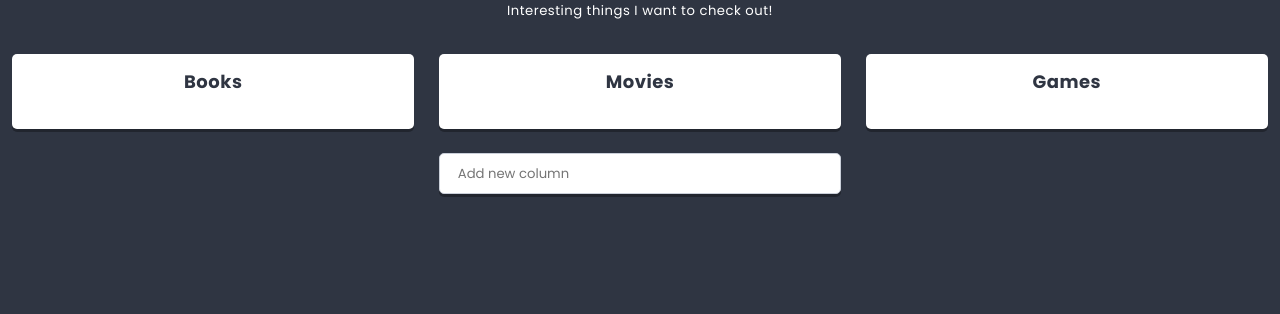
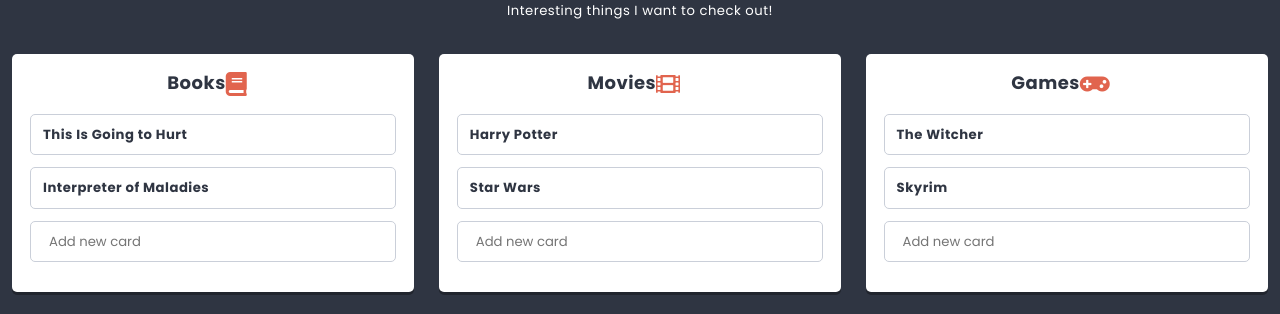
Before and after one commit to gombroo/react, a React app: page / in a window 1280 px wide. Shown: the part 378-692 px from the top of the page. Built offline with nearby package versions, Linux system fonts and the light colour scheme.

Commit message:
Finish Card component

```diff
--- a/src/components/App/App.js
+++ b/src/components/App/App.js
@@ -1,6 +1,6 @@
 import React from 'react';
 import styles from './App.scss';
-import List from '../List/List.js';
+import List from '../List/List';
 import {pageContents, listData} from '../../data/dataStore.js';
 
 class App extends React.Component {
--- a/src/components/Card/Card.js
+++ b/src/components/Card/Card.js
@@ -1,6 +1,6 @@
 import React from 'react';
+import PropTypes from 'prop-types';
 import styles from './Card.scss';
-import PropTypes from "prop-types";
 
 class Card extends React.Component {
   static propTypes = {
--- a/src/components/Column/Column.js
+++ b/src/components/Column/Column.js
@@ -1,9 +1,10 @@
 import React from 'react';
+import PropTypes from 'prop-types';
+import {settings} from '../../data/dataStore';
 import styles from './Column.scss';
+import Card from '../Card/Card';
 import Creator from '../Creator/Creator';
-import PropTypes from 'prop-types';
-
-
+import Icon from '../Icon/Icon';
 
 class Column extends React.Component {
   state = {
@@ -12,12 +13,42 @@
 
   static propTypes = {
     title: PropTypes.node.isRequired,
+    cards: PropTypes.array,
+    icon: PropTypes.string,
+  }
+
+  addCard(title){
+    this.setState(state => (
+      {
+        cards: [
+          ...state.cards,
+          {
+            key: state.cards.length ? state.cards[state.cards.length-1].key+1 : 0,
+            title,
+            icon: 'list-alt',
+          }
+        ]
+      }
+    ));
   }
 
   render() {
     return (
       <section className={styles.component}>
-        <h3 className={styles.title}>{this.props.title}</h3>
+        <h3 className={styles.title}>{this.props.title}
+          <span className={styles.icon}>
+            <Icon name={this.props.icon} />
+          </span>
+        </h3>
+        <div className={styles.cards}>
+          {this.state.cards.map(({key, ...cardProps}) => (
+            <Card key={key} {...cardProps} />
+          ))}
+        </div>
+
+        <div className={styles.creator}>
+          <Creator text={settings.cardCreatorText} action={title => this.addCard(title)} />
+        </div>
       </section>
     )
   }
--- a/src/components/Creator/Creator.js
+++ b/src/components/Creator/Creator.js
@@ -1,7 +1,7 @@
 import React from 'react';
+import PropTypes from 'prop-types';
 import styles from './Creator.scss';
 import Button from '../Button/Button';
-import PropTypes from 'prop-types';
 
 class Creator extends React.Component {
   static propTypes = {
--- a/src/components/Hero/Hero.js
+++ b/src/components/Hero/Hero.js
@@ -1,7 +1,7 @@
 import React from 'react';
-import styles from './Hero.scss';
 import PropTypes from 'prop-types';
 import ReactHtmlParser from 'react-html-parser';
+import styles from './Hero.scss';
 
 const Hero = props => (
   <header className={styles.component}>
--- /dev/null
+++ b/src/components/Icon/Icon.js
@@ -0,0 +1,5 @@
+import React from 'react';
+
+const Icon = props => (<i className={`fas fa-${props.name}`}></i>);
+
+export default Icon;
```
Also changed, not shown: src/components/List/List.js (+3 -4 lines).
